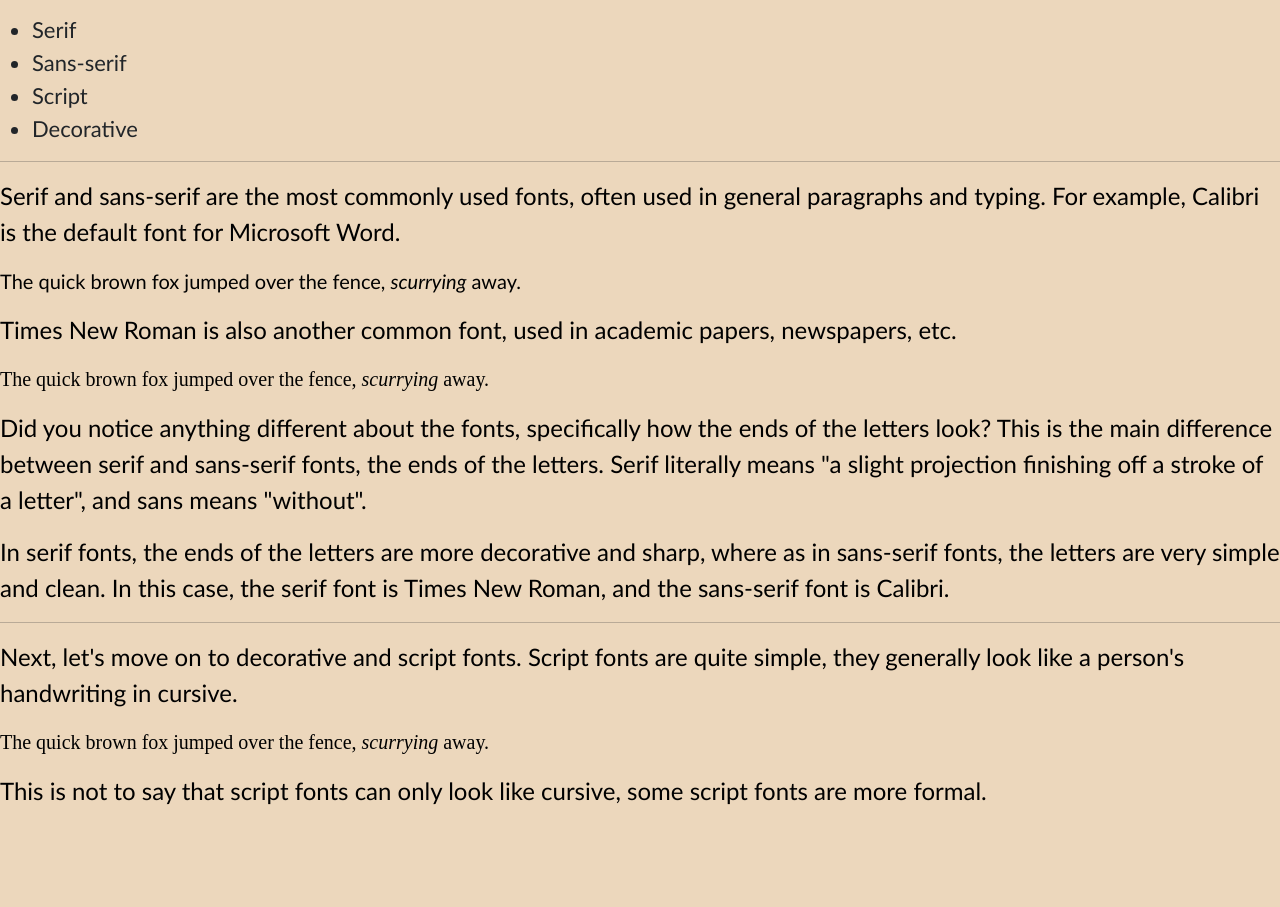
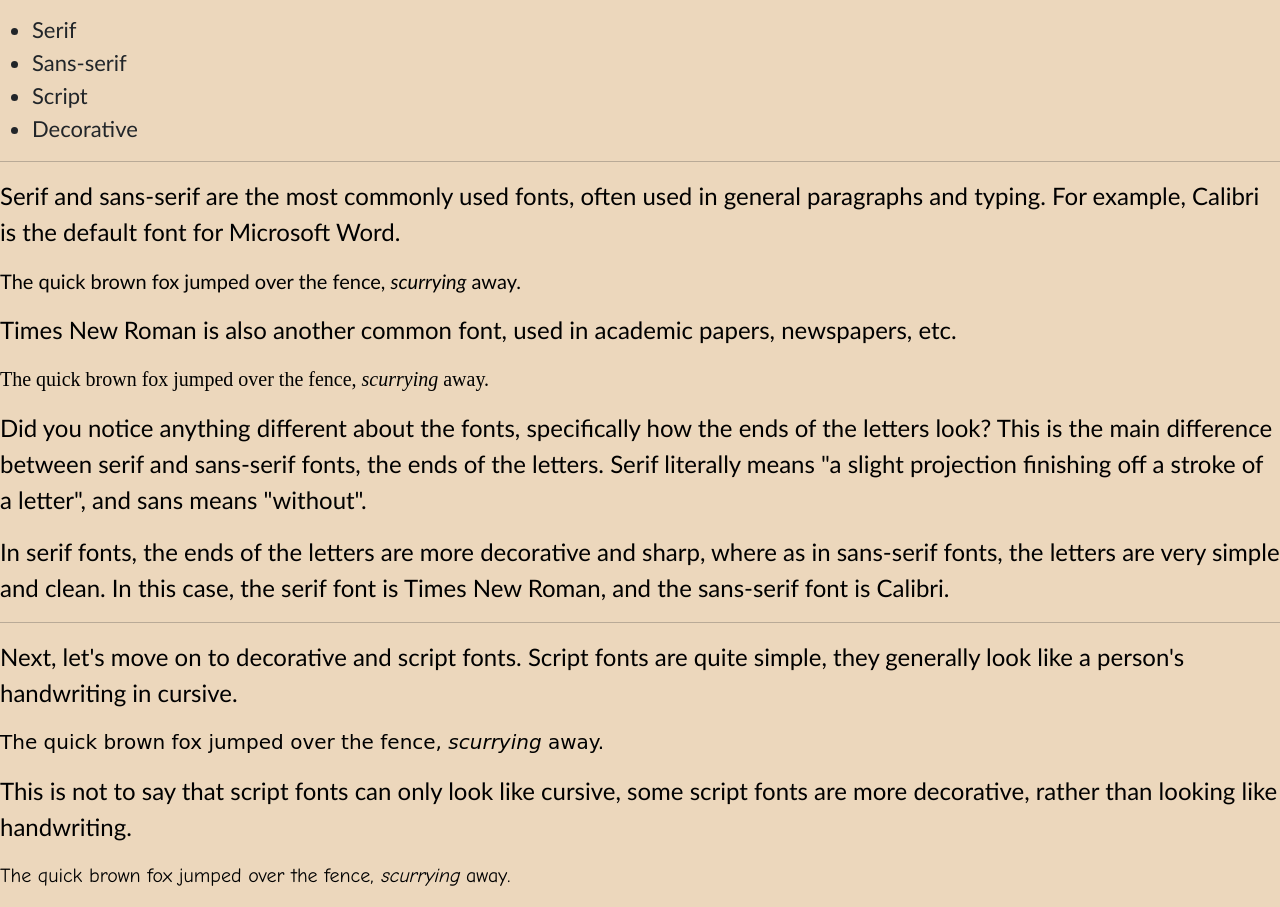
Before and after one commit to ekksdee1/research-design-project, a plain HTML site: page fonts.html in a window 1280 px wide. Shown: the part 183-1090 px from the top of the page. Before the commit the page ends 1008 px from the top, so only its background shows below. Drawn offline with nearby package versions, Linux system fonts and the light colour scheme.

Commit message:
Update fonts.html

```diff
--- a/fonts.html
+++ b/fonts.html
@@ -99,13 +99,17 @@
             Next, let's move on to decorative and script fonts. Script fonts are quite simple, they generally look like a person's
             handwriting in cursive.
 
-        <p class="example" style="font-family: 'Pacifico', script">
+        <p class="example" style="font-family: 'Lucida Handwriting', cursive">
             The quick brown fox jumped over the fence, <em>scurrying</em> away.
         </p>
 
         <p>
-            This is not to say that script fonts can only look like cursive, some script fonts are more
-            formal.
+            This is not to say that script fonts can only look like cursive, some script fonts are more decorative, rather than
+            looking like handwriting.
+        </p>
+
+        <p class="example" style="font-family: 'Comic Sans MS', ui-sans-serif">
+            The quick brown fox jumped over the fence, <em>scurrying</em> away.
         </p>
     </body>
 </html>
```
